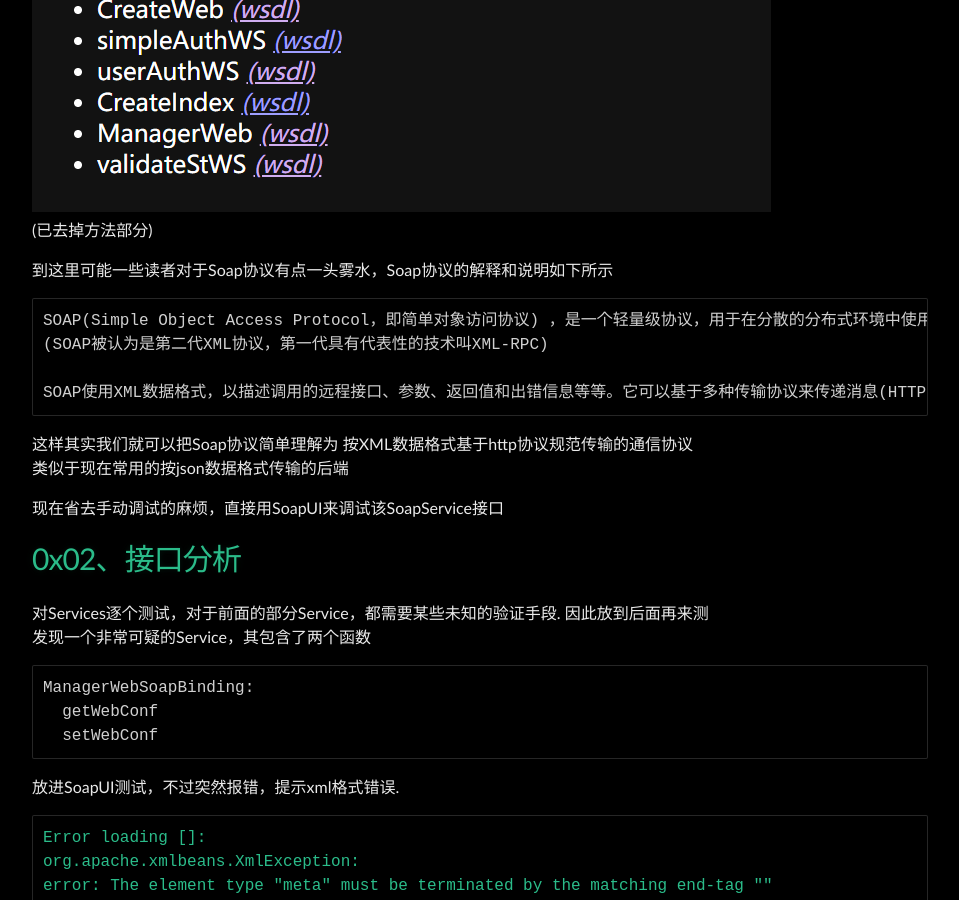
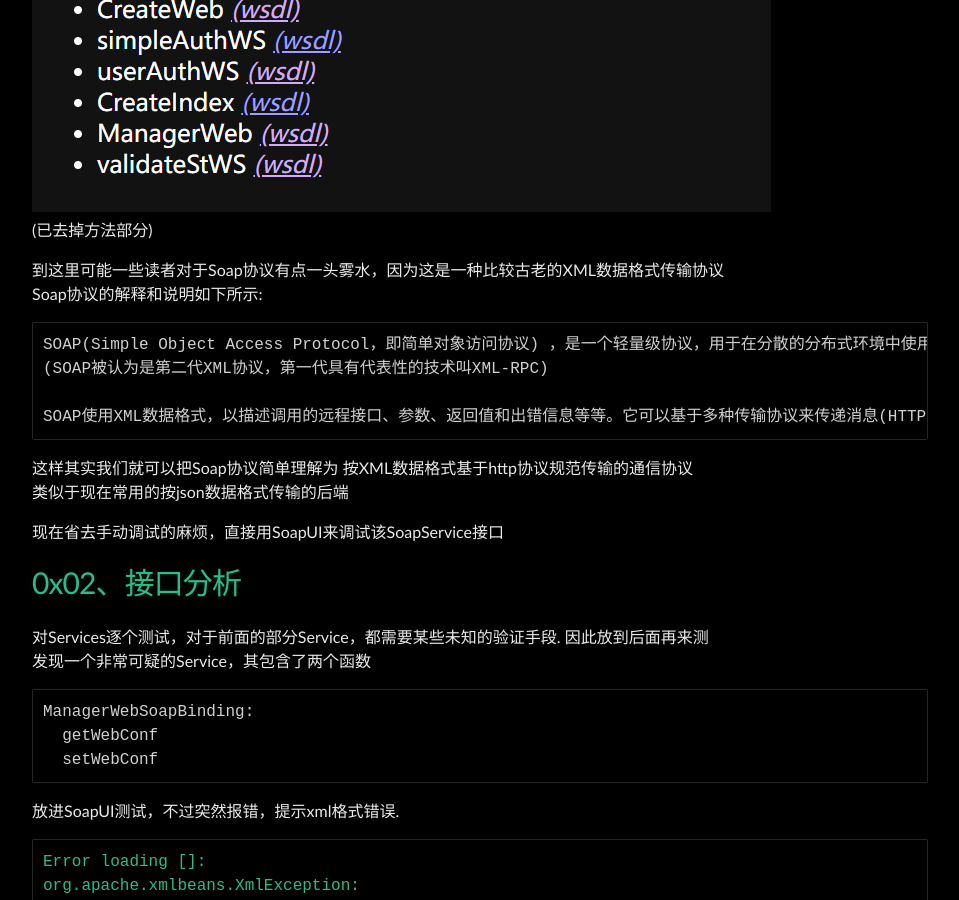
Before and after one commit to Leeyangee/leeyangee.github.io, a Jekyll site: the page built from _posts/2023-11-20-浅测黑盒挖掘-某教务系统Server资产公网泄露导致通杀.md, in a window 1280 px wide and 900 px high, scrolled down 1317 px. Shown: the whole window, without its empty margins (160-1119 px from the left). Built offline with Jekyll 4.4.1, drawn with Linux system fonts in a browser that asks for light colours.

Commit message:
Update 2023-11-20-浅测黑盒挖掘-某教务系统Server资产公网泄露导致通杀.md

````diff
--- a/_posts/2023-11-20-浅测黑盒挖掘-某教务系统Server资产公网泄露导致通杀.md
+++ b/_posts/2023-11-20-浅测黑盒挖掘-某教务系统Server资产公网泄露导致通杀.md
@@ -25,7 +25,8 @@ published: true
 ![图片](/image/2023-11-16-7.png)
 (已去掉方法部分)
 
-到这里可能一些读者对于Soap协议有点一头雾水，Soap协议的解释和说明如下所示
+到这里可能一些读者对于Soap协议有点一头雾水，因为这是一种比较古老的XML数据格式传输协议
+Soap协议的解释和说明如下所示:
 
 ```
 SOAP(Simple Object Access Protocol，即简单对象访问协议) ，是一个轻量级协议，用于在分散的分布式环境中使用XML在对等体之间交换结构化和类型化的信息。或者更简单地说：SOAP是一个基于XML的通信协议
````
